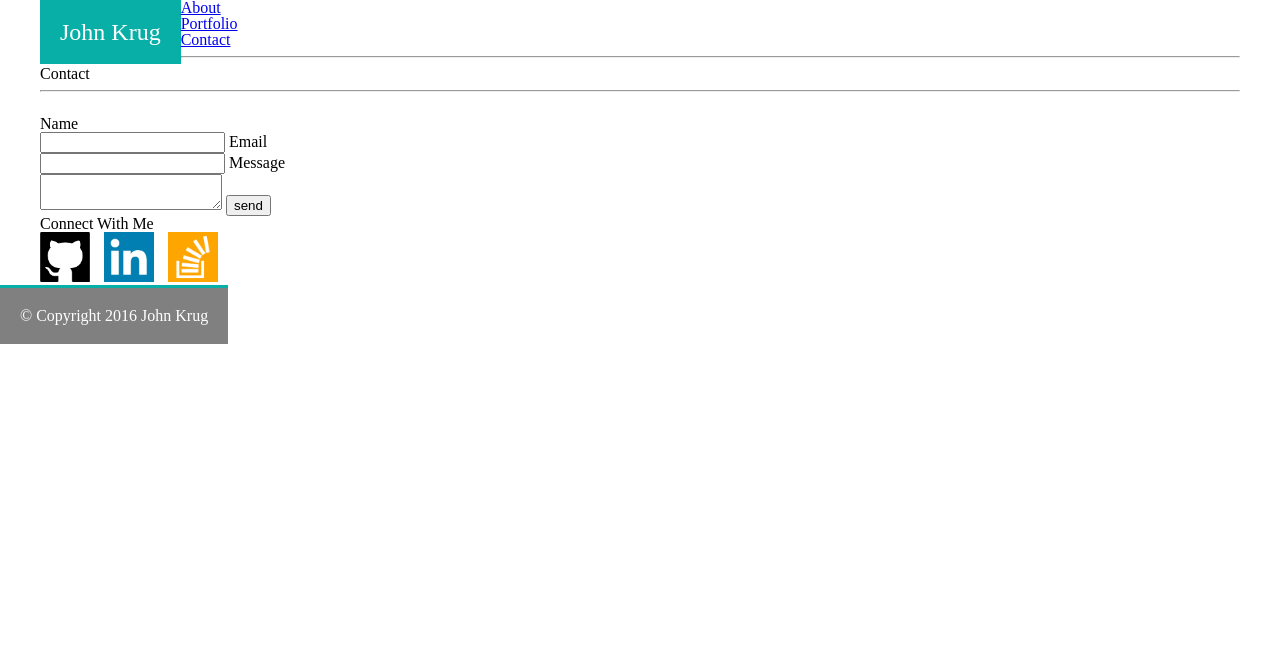
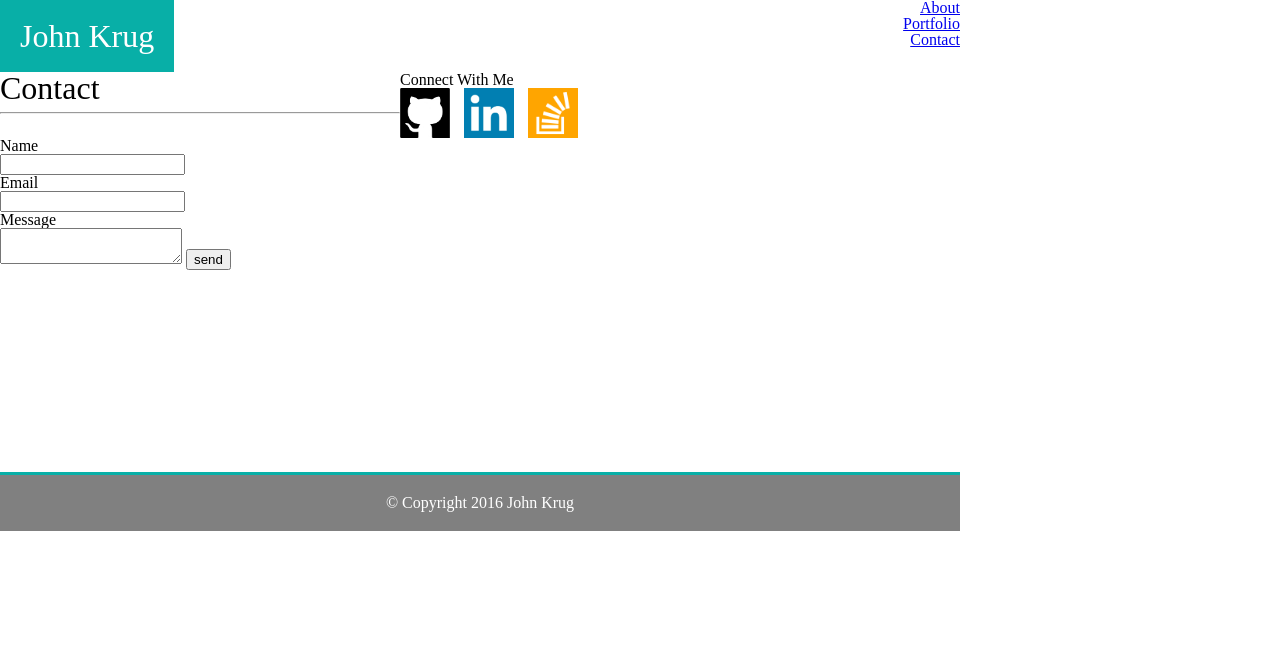
Before and after one commit to Johnb0t/Basic-Portfolio, a PHP site: page / in a window 1280 px wide. Shown: the top 649 px of the page. Run offline with PHP 8.4, Linux system fonts and the light colour scheme.

Commit message:
CSS additions

```diff
--- a/assets/css/style.css
+++ b/assets/css/style.css
@@ -1,27 +1,40 @@
 * {
 	box-sizing: border-box;
 }
-header {
-	background: white;
-	padding: 20px;
+body {
+	width: 960px;
+	height: 650px;
 }
 .container {
 	position: relative;
-	width: 1200px;
 	overflow: hidden;
 	margin: 0 auto;
 	left: 0;
 	right: 0;
 }
-#name {
-	float: left;
+.nav {
+	text-align: right;
+	height: 72px;
+}
+li a {
+	display: inline;
+}
+h1 {
 	background: #08afa7;
 	padding: 20px;
 	color: white;
-	font-size: 24px;
+	font-size: 32px;
+	left: -40px;
+	float: left;
 }
-.nav {
-	display: inline;
+hr {
+	clear: both;
+}
+#contentheader {
+	height: 400px;
+	width: 400px;
+	clear: both;
+	float: left;
 }
 footer {
 	clear: both;
@@ -32,10 +45,14 @@ footer {
 	border-top-width: 20px;
 	border-top: #08afa7;
 	border-top-style: solid;
-	position: fixed;
-
+	position: relative;
+	bottom: 0;
+	width: 100%;
 }
-.nav {
-	list-style: none;
-
+h2 {
+	font-size: 32px;
+	bottom: 0;
 }
+#sidebar {
+	float:left;
+}
--- a/contact.html
+++ b/contact.html
@@ -8,25 +8,25 @@
 <body>
 
 <div class="container">
-			<div id="nav">
+			<div class="nav">
 				<ul class="nav">
-				<li id="name">John Krug</li>
-				<li><a href="index.html">About</a></li>
-				<li><a href="portfolio.html">Portfolio</a></li>
-				<li><a href="contact.html">Contact</a></li>
+					<h1>John Krug</h1>
+					<li><a href="index.html">About</a></li>
+					<li><a href="portfolio.html">Portfolio</a></li>
+					<li><a href="contact.html">Contact</a></li>
 				</ul>
 			</div>
-		<hr>
+
 
 <!--Header End-->
 <!--Content-->
 	<div id="contentheader">
-		<h1>Contact</h1>
+		<h2>Contact</h2>
 		<hr>
 		<br>
 		<form>
-		Name<br><input type="text" name="text1">
-		Email<br><input type="text" name="text2">
+		Name<br><input type="text" name="text1"><br>
+		Email<br><input type="text" name="text2"><br>
 		Message<br><textarea class="message"></textarea>
 		<input type="submit" class="button" value="send">
 		</form>
@@ -34,7 +34,7 @@
 <!--Conent End-->
 <!--Side Bar-->
 			<div id="sidebar">
-				<h2>Connect With Me</h2>
+				<h3>Connect With Me</h3>
 					<div id="social">
 						<a href="https://github.com/Johnb0t"><img src="assets/images/github.jpg" style="width: 50px; height: 50px; margin-right: 10px"></a>
 						<a href="https://www.linkedin.com/in/john-krug-61a0a6b1?trk=nav_responsive_tab_profile_pic"><img src="assets/images/linkedin.jpg" style="width: 50px; height: 50px; margin-right: 10px"></a>
```
